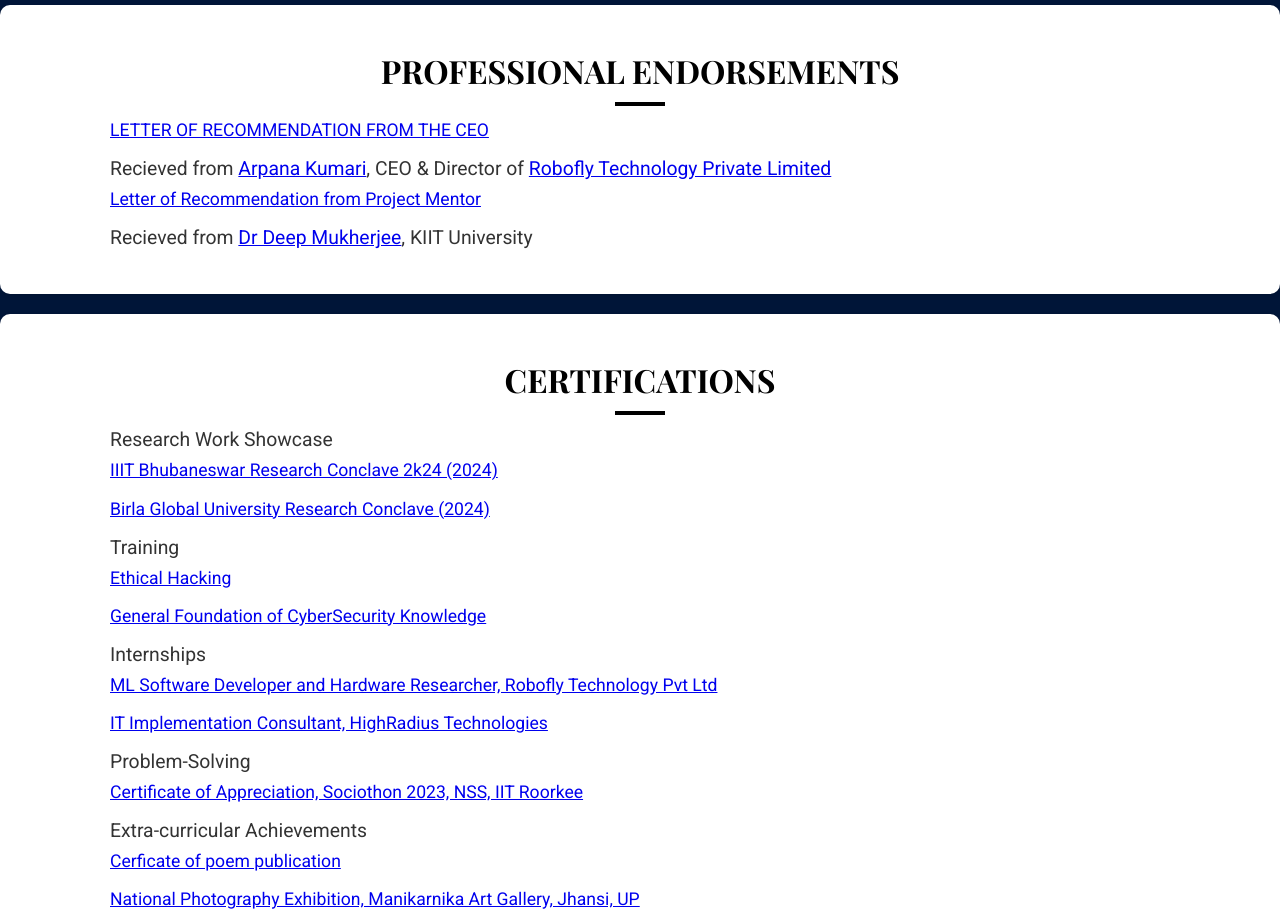
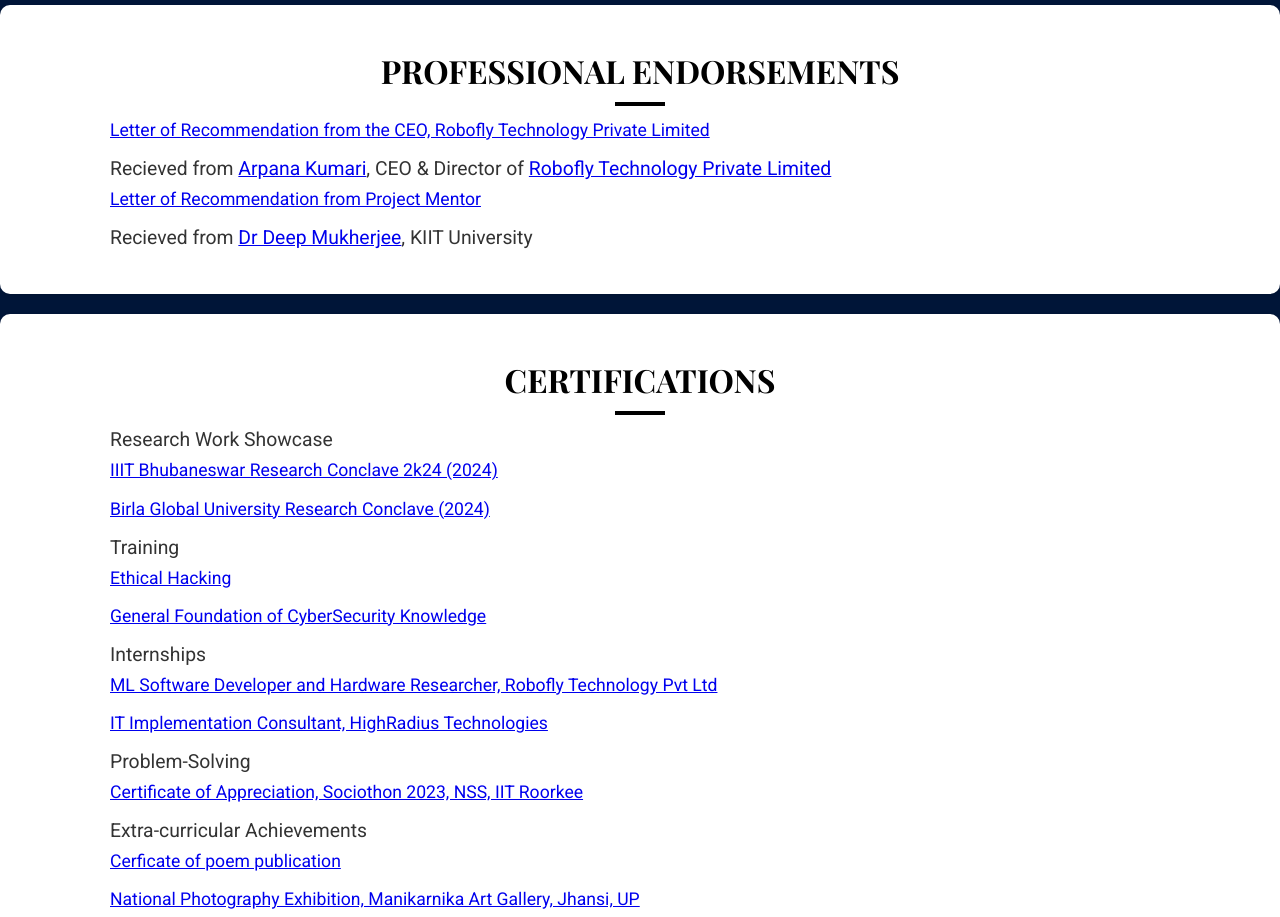
Before and after one commit to nub-7040/Resume-site, a plain HTML site: page index.html in a window 1280 px wide. Shown: the part 1940-2857 px from the top of the page. Drawn offline with nearby package versions, Linux system fonts and the light colour scheme.

Commit message:
Update index.html

```diff
--- a/index.html
+++ b/index.html
@@ -102,7 +102,7 @@
         <div class="container">
             <h3>Professional Endorsements</h3>
             <ul>
-                <li><a href="https://drive.google.com/file/d/1BaztYC7OgiE3EJW2DGAkQIRZAvfhDVo0/view" target="_blank">LETTER OF RECOMMENDATION FROM THE CEO</a></li>
+                <li><a href="https://drive.google.com/file/d/1BaztYC7OgiE3EJW2DGAkQIRZAvfhDVo0/view" target="_blank">Letter of Recommendation from the CEO, Robofly Technology Private Limited</a></li>
                 <ul>Recieved from <a href="https://www.linkedin.com/in/arpana-kumari-7b7b1b1a4/">Arpana Kumari</a>, CEO & Director of <a href="https://www.linkedin.com/company/robofly-technology/posts/?feedView=all">Robofly Technology Private Limited</a></ul>
                 <li><a href="https://drive.google.com/file/d/1hH15MX2UC5njwSsKfd5bWQdqBEM7ht2k/view">Letter of Recommendation from Project Mentor</a></li>
                 <ul>Recieved from <a href="https://www.linkedin.com/in/deep-mukherjee-76791587/">Dr Deep Mukherjee</a>, KIIT University</ul>
```
